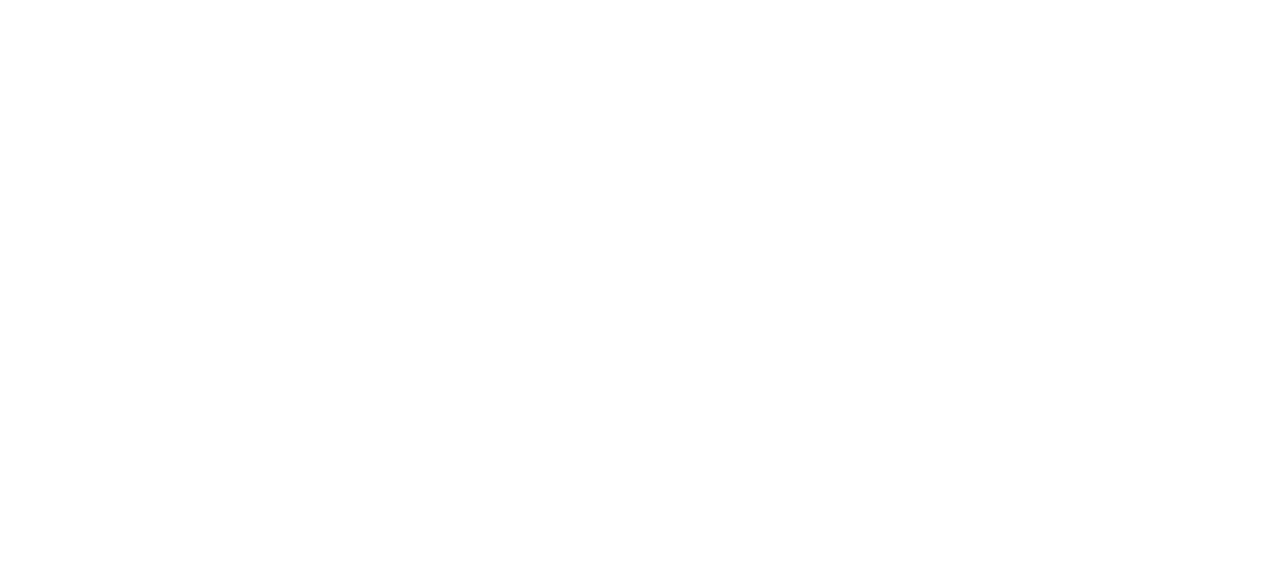
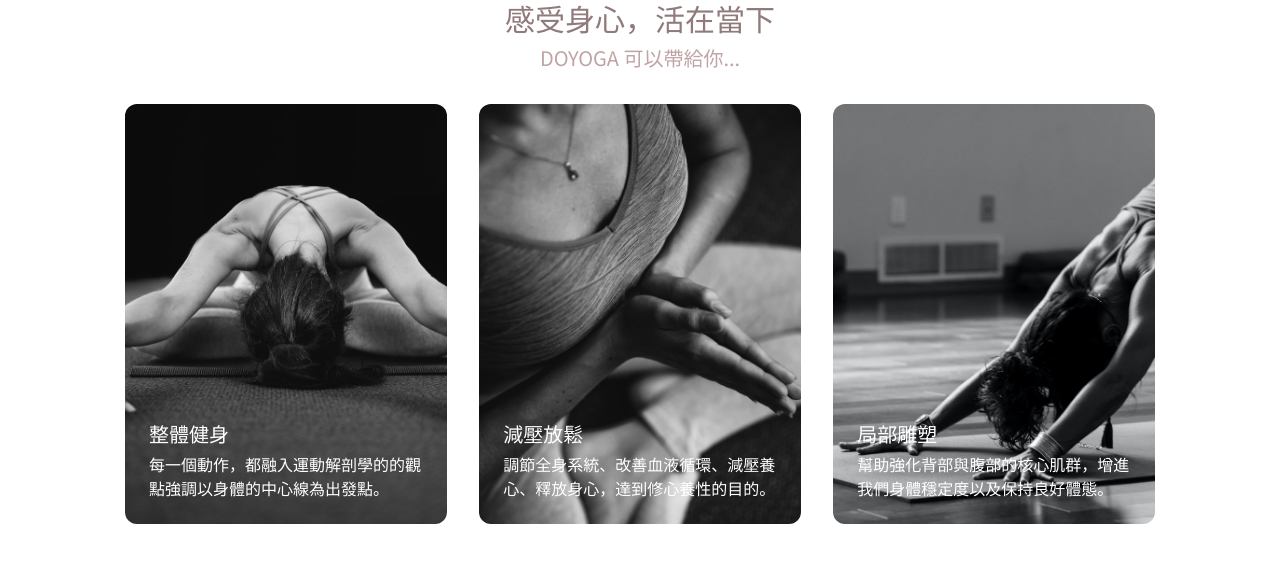
Before and after one commit to xin1126/Yoga-Template, a Nuxt app: page /home/Effect in a window 1280 px wide. Before the commit this address had no page. Shown: the top 562 px of the page. Built offline with nearby package versions, Linux system fonts and the light colour scheme.

Commit message:
feat: Home Effect

```diff
--- a/assets/main.css
+++ b/assets/main.css
@@ -4,6 +4,19 @@
 
 @layer base {
   html {
-    font-family: 'Squada One', 'Noto Sans TC', -apple-system, BlinkMacSystemFont, "Segoe UI", "Microsoft JhengHei", "Helvetica Neue", Arial, system-ui, cursive, sans-serif;
+    font-family: 'Noto Sans TC', sans-serif;
+    @apply font-medium
+  }
+
+  img {
+    @apply object-cover
+  }
+
+  p,a,button {
+    @apply font-normal
+  }
+
+  .container {
+    @apply sm:!px-10
   }
 }
--- a/components/BaseButton.vue
+++ b/components/BaseButton.vue
@@ -31,7 +31,7 @@ export default {
       bg,
       padding
     ]"
-    class="duration-200 font-bold"
+    class="duration-200"
   >
     <slot />
   </button>
--- a/layouts/BaseLayout.vue
+++ b/layouts/BaseLayout.vue
@@ -1,7 +1,7 @@
 <template>
   <div>
     <Navbar />
-    <Nuxt />
+    <Nuxt class="pt-[86px]" />
   </div>
 </template>
 
--- a/layouts/Navbar.vue
+++ b/layouts/Navbar.vue
@@ -14,7 +14,7 @@ export default {
 </script>
 
 <template>
-  <div>
+  <div class="fixed w-full drop-shadow-lg">
     <div class="bg-light z-20 relative">
       <div class="flex items-center justify-between container">
         <img src="@/assets/images/logo.png" alt="logo" class="w-[96px] py-7">
--- a/pages/home/Banner.vue
+++ b/pages/home/Banner.vue
@@ -16,10 +16,10 @@ export default {
       <p class="text-dark">
         健身輕時尚
       </p>
-      <h1 class="md:text-4xl text-3xl text-dark py-2 font-bold">
+      <h1 class="md:text-4xl text-3xl text-dark py-2">
         DOYOGA，做你的瑜珈
       </h1>
-      <p class="md:text-2xl text-xl text-dark font-medium mb-4">
+      <p class="md:text-2xl text-xl text-dark mb-4">
         多給自己一點時間享受靜謐，傾聽內心的聲音。
       </p>
       <BaseButton padding="py-2 px-4" bg="bg-light" class="mr-2">
--- /dev/null
+++ b/pages/home/Effect.vue
@@ -0,0 +1,56 @@
+<script>
+export default {
+  data () {
+    return {
+      data: [{
+        img: 1,
+        title: '整體健身',
+        content: '每一個動作，都融入運動解剖學的的觀點強調以身體的中心線為出發點。'
+      },
+      {
+        img: 2,
+        title: '減壓放鬆',
+        content: '調節全身系統、改善血液循環、減壓養心、釋放身心，達到修心養性的目的。'
+      },
+      {
+        img: 3,
+        title: '局部雕塑',
+        content: '幫助強化背部與腹部的核心肌群，增進我們身體穩定度以及保持良好體態。'
+      }]
+    }
+  }
+}
+</script>
+
+<template>
+  <div class="container">
+    <div class="text-center md:mb-8 mb-6">
+      <h2 class="text-3xl text-primary mb-2">
+        感受身心，活在當下
+      </h2>
+      <p class="text-xl text-secondary">
+        DOYOGA 可以帶給你...
+      </p>
+    </div>
+    <ul class="md:flex">
+      <li
+        v-for="(item, index) in data" :key="item.title"
+        :class="{'xl:mr-8 md:mr-4 md:mb-0 mb-4': item.img !== 3}"
+        class="relative -z-10"
+        data-aos="fade-up"
+        :data-aos-duration="1000"
+        :data-aos-delay="index * 200"
+      >
+        <img class="xl:min-h-[420px] min-h-[420px] md:min-h-[250px] rounded-xl" :src="require(`@/assets/images/yoga-${item.img}.jpeg`)" alt="yoga">
+        <div class="absolute bottom-0 p-6 text-white">
+          <h3 class="text-xl mb-1">
+            {{ item.title }}
+          </h3>
+          <p>{{ item.content }}</p>
+        </div>
+      </li>
+      <li />
+      <li />
+    </ul>
+  </div>
+</template>
--- a/pages/index.vue
+++ b/pages/index.vue
@@ -1,10 +1,12 @@
 <script>
 import Banner from './home/Banner.vue'
+import Effect from './home/Effect.vue'
 
 export default {
   name: 'IndexPage',
   components: {
-    Banner
+    Banner,
+    Effect,
   },
   layout: 'BaseLayout'
 }
@@ -12,6 +14,7 @@ export default {
 
 <template>
   <div>
-    <Banner />
+    <Banner class="md:mb-10 mb-8" />
+    <Effect class="md:mb-16 mb-12" />
   </div>
 </template>
```
